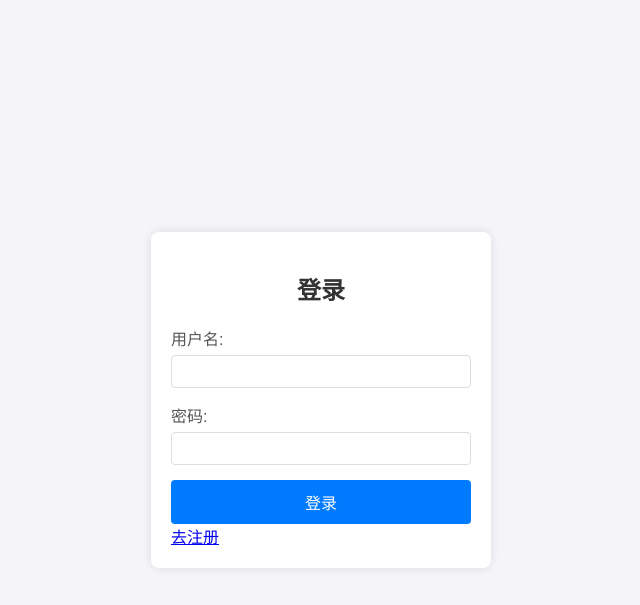
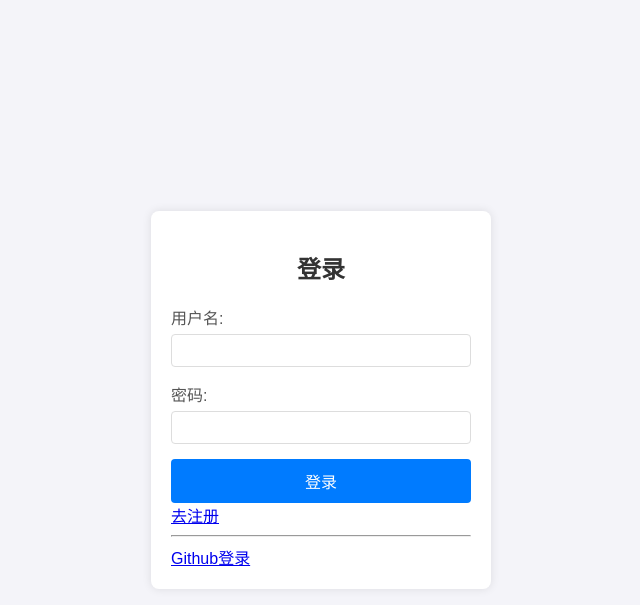
Before and after one commit to Athenavi/AppGallery, a Django app: page /accounts/login/ in a window 1280 px wide. Shown: the top 605 px of the page, without its empty margins (319-959 px from the left). Run offline with Django 5.2, Linux system fonts and the light colour scheme.

Commit message:
feat: 新增GitHub登录功能并优化回调流程

```diff
--- a/Appstore/settings.py
+++ b/Appstore/settings.py
@@ -129,9 +129,9 @@ AUTHENTICATION_BACKENDS = (
 )
 
 # GitHub OAuth配置
-SOCIAL_AUTH_GITHUB_KEY = os.getenv('GITHUB_CLIENT_ID')
-SOCIAL_AUTH_GITHUB_SECRET = os.getenv('GITHUB_CLIENT_SECRET')
-SOCIAL_AUTH_GITHUB_SCOPE = ['user:email']
+GITHUB_CLIENT_ID = 'Iv1.ce2c4a6153e3652e'
+GITHUB_CLIENT_SECRET = '80dd46fc3d4e775d4dfbff3ee4461b672e76656d'
+GITHUB_REDIRECT_URI = 'http://127.0.0.1:8000/github-callback/'
 
 SOCIAL_AUTH_PIPELINE = (
     'social_core.pipeline.social_auth.social_details',
--- a/core/templates/login.html
+++ b/core/templates/login.html
@@ -81,6 +81,8 @@
         <input type="password" name="password" required id="password">
         <button type="submit">登录</button>
         <a href="{% url 'register_view' %}" class="btn-link">去注册</a>
+        <hr/>
+        <a href="/github-login/" class="btn-link">Github登录</a>
     </form>
 {% endif %}
 {% if error %}
@@ -88,10 +90,3 @@
 {% endif %}
 </body>
 </html>
-<script>
-    document.querySelector('.btn-github').addEventListener('click', function (e) {
-        e.preventDefault();
-        alert('正在跳转到GitHub授权页面...');
-        // 实际项目中这里会重定向到GitHub授权URL
-    });
-</script>
--- a/core/urls.py
+++ b/core/urls.py
@@ -24,4 +24,6 @@ urlpatterns = [
     path('accounts/login/', views.login_view, name='login_view'),
     path('login/', views.login_enter, name='login_view'),
     path('logout/', views.logout_view, name='logout_view'),
+    path('github-login/', views.github_login, name='github_login'),
+    path('github-callback/', views.github_callback, name='github_callback'),
 ]
--- a/core/views.py
+++ b/core/views.py
@@ -4,7 +4,7 @@ import re
 from urllib.parse import urlencode
 
 from django.conf import settings
-from django.contrib.auth.forms import UserCreationForm
+from django.contrib.auth.forms import UserCreationForm, logger
 from django.core.files.storage import FileSystemStorage
 from django.core.paginator import Paginator
 from django.db.models import Q
@@ -297,9 +297,7 @@ def upload_version(request, app_id):
     })
 
 
-from django.shortcuts import redirect, render
-
-from django.contrib.auth import authenticate, login, logout
+from django.contrib.auth import authenticate
 
 
 def login_view(request):
@@ -338,7 +336,6 @@ def login_enter(request):
     return redirect(f'/accounts/login?{query_string}')
 
 
-from django.shortcuts import render, redirect
 from django.contrib.auth.decorators import login_required
 from django.contrib.auth import logout
 
@@ -366,3 +363,227 @@ def logout_view(request):
     # 登出逻辑
     logout(request)
     return redirect('login_view')  # 或者重定向到其他页面
+
+
+# GitHub OAuth 配置 (添加到settings.py)
+"""
+在 settings.py 中添加：
+GITHUB_CLIENT_ID = 'your_github_client_id'
+GITHUB_CLIENT_SECRET = 'your_github_client_secret'
+GITHUB_REDIRECT_URI = 'http://yourdomain.com/github-callback/'
+"""
+
+
+def github_login(request):
+    """重定向到GitHub授权页面"""
+    base_url = "https://github.com/login/oauth/authorize"
+    params = {
+        "client_id": settings.GITHUB_CLIENT_ID,
+        "redirect_uri": settings.GITHUB_REDIRECT_URI
+    }
+    auth_url = f"{base_url}?{'&'.join([f'{k}={v}' for k, v in params.items()])}"
+    return redirect(auth_url)
+
+
+import requests
+import logging
+from django.shortcuts import redirect, render
+from django.conf import settings
+from django.contrib.auth import login
+from django.contrib.auth.models import User
+from django.db import IntegrityError
+from .models import GitHubSocialAuth, UserProfile
+
+logger = logging.getLogger(__name__)
+
+
+def github_callback(request):
+    """处理GitHub回调"""
+    code = request.GET.get('code')
+    state = request.GET.get('state')
+
+    if not code:
+        return render(request, 'error.html', {'error': 'GitHub授权失败: 缺少code参数'})
+
+    # 1. 使用code换取access_token
+    token_url = "https://github.com/login/oauth/access_token"
+    data = {
+        "client_id": settings.GITHUB_CLIENT_ID,
+        "client_secret": settings.GITHUB_CLIENT_SECRET,
+        "code": code,
+        "redirect_uri": settings.GITHUB_REDIRECT_URI
+    }
+    headers = {"Accept": "application/json"}
+
+    try:
+        response = requests.post(token_url, data=data, headers=headers, verify=False)
+        response.raise_for_status()
+    except requests.exceptions.RequestException as e:
+        logger.error(f"获取access_token失败: {str(e)}")
+        return render(request, 'error.html', {'error': f'获取access_token失败: {str(e)}'})
+
+    if response.status_code != 200:
+        return render(request, 'error.html', {'error': f'获取access_token失败: 状态码{response.status_code}'})
+
+    token_data = response.json()
+    access_token = token_data.get('access_token')
+    if not access_token:
+        return render(request, 'error.html', {'error': '缺少access_token'})
+
+    # 2. 使用access_token获取用户信息
+    user_api = "https://api.github.com/user"
+    headers = {"Authorization": f"Bearer {access_token}"}
+
+    try:
+        user_response = requests.get(user_api, headers=headers, verify=False)
+        user_response.raise_for_status()
+    except requests.exceptions.RequestException as e:
+        logger.error(f"获取用户信息失败: {str(e)}")
+        return render(request, 'error.html', {'error': f'获取用户信息失败: {str(e)}'})
+
+    if user_response.status_code != 200:
+        return render(request, 'error.html', {'error': f'获取用户信息失败: 状态码{user_response.status_code}'})
+
+    github_user = user_response.json()
+    github_id = github_user['id']
+    username = github_user['login']
+    email = github_user.get('email', '')
+    avatar_url = github_user['avatar_url']
+    name = github_user.get('name', '')
+    html_url = github_user.get('html_url', '')
+
+    logger.info(f"GitHub用户登录: {username} (ID: {github_id})")
+
+    try:
+        # 尝试查找现有GitHub关联
+        github_auth = GitHubSocialAuth.objects.get(github_id=github_id)
+        user = github_auth.user
+
+        # 更新访问令牌
+        github_auth.access_token = access_token
+        github_auth.save()
+
+        logger.debug(f"找到现有用户: {user.username}")
+
+        # 检查并更新用户资料
+        try:
+            user_profile = UserProfile.objects.get(user=user)
+            user_profile.avatar_url = avatar_url
+            if name:
+                user_profile.full_name = name
+            user_profile.github_profile = html_url
+            user_profile.save()
+            logger.debug(f"更新用户资料: {user.username}")
+        except UserProfile.DoesNotExist:
+            UserProfile.objects.create(
+                user=user,
+                avatar_url=avatar_url,
+                full_name=name or '',
+                github_profile=html_url,
+                registration_source='github'
+            )
+            logger.info(f"创建用户资料: {user.username}")
+
+        # 关键修复：设置认证后端
+        user.backend = 'social_core.backends.github.GithubOAuth2'
+
+        # 登录现有用户
+        login(request, user)
+        logger.info(f"用户登录成功: {user.username}")
+        return redirect('login_view')
+
+    except GitHubSocialAuth.DoesNotExist:
+        # 没有找到现有关联，创建新用户
+        pass
+
+    # 处理新用户创建
+    # 确保有有效的邮箱地址
+    if not email:
+        try:
+            emails_response = requests.get(
+                "https://api.github.com/user/emails",
+                headers=headers,
+                timeout=5,
+                verify=False
+            )
+            if emails_response.status_code == 200:
+                emails = emails_response.json()
+                primary_emails = [e['email'] for e in emails if e.get('primary') and e.get('verified')]
+                verified_emails = [e['email'] for e in emails if e.get('verified')]
+
+                if primary_emails:
+                    email = primary_emails[0]
+                elif verified_emails:
+                    email = verified_emails[0]
+                else:
+                    email = f"github-{github_id}@users.noreply.github.com"
+        except Exception as e:
+            logger.warning(f"获取邮箱失败: {str(e)}")
+            email = f"github-{github_id}@users.noreply.github.com"
+
+    if not email:
+        email = f"github-{github_id}@users.noreply.github.com"
+
+    # 生成唯一用户名
+    base_username = f"github_{github_id}"
+    username = base_username
+    suffix = 1
+    while User.objects.filter(username=username).exists():
+        username = f"{base_username}_{suffix}"
+        suffix += 1
+
+    # 创建新用户
+    try:
+        user = User.objects.create_user(
+            username=username,
+            email=email,
+            first_name=name.split(' ')[0] if name else '',
+            last_name=' '.join(name.split(' ')[1:]) if name and len(name.split(' ')) > 1 else ''
+        )
+    except IntegrityError as e:
+        logger.error(f"创建用户失败: {str(e)}")
+        # 尝试使用更简单的用户名
+        username = f"github_{github_id}_{suffix}"
+        try:
+            user = User.objects.create_user(
+                username=username,
+                email=email,
+                first_name=name.split(' ')[0] if name else '',
+                last_name=' '.join(name.split(' ')[1:]) if name and len(name.split(' ')) > 1 else ''
+            )
+        except Exception as e2:
+            logger.error(f"再次创建用户失败: {str(e2)}")
+            return render(request, 'error.html', {'error': f'创建用户失败: {str(e2)}'})
+
+    # 创建GitHub认证记录
+    try:
+        GitHubSocialAuth.objects.create(
+            user=user,
+            github_id=github_id,
+            github_login=github_user['login'],
+            access_token=access_token
+        )
+    except Exception as e:
+        logger.error(f"创建GitHub认证记录失败: {str(e)}")
+        user.delete()
+        return render(request, 'error.html', {'error': f'创建GitHub认证记录失败: {str(e)}'})
+
+    # 创建用户资料
+    try:
+        UserProfile.objects.create(
+            user=user,
+            avatar_url=avatar_url,
+            full_name=name or '',
+            github_profile=html_url,
+            registration_source='github'
+        )
+    except Exception as e:
+        logger.warning(f"创建用户资料失败: {str(e)}")
+
+    # 关键修复：设置认证后端
+    user.backend = 'django.contrib.auth.backends.ModelBackend'
+
+    # 登录用户
+    login(request, user)
+    logger.info(f"用户登录成功: {user.username}")
+    return redirect('login_view')
```
